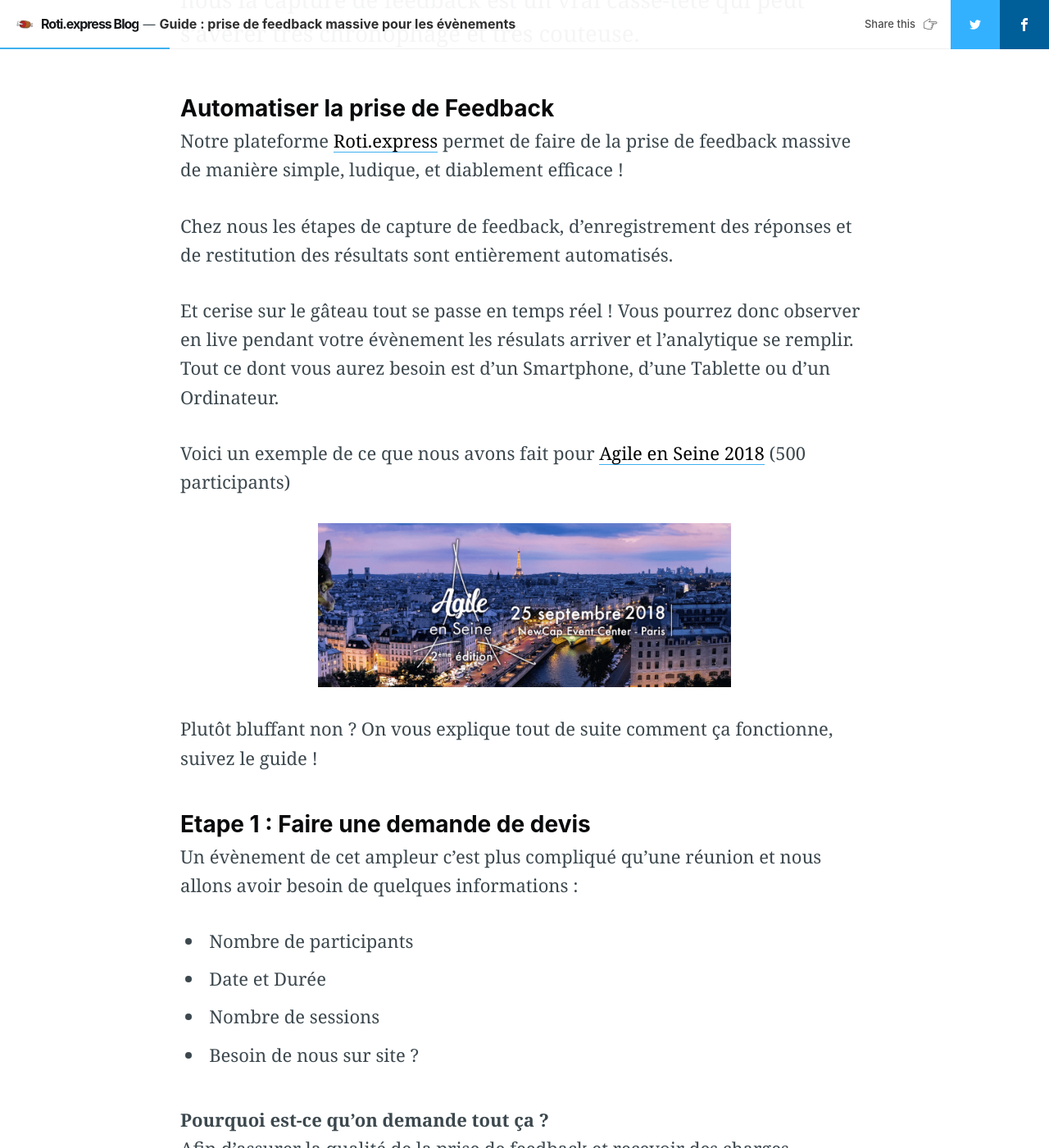
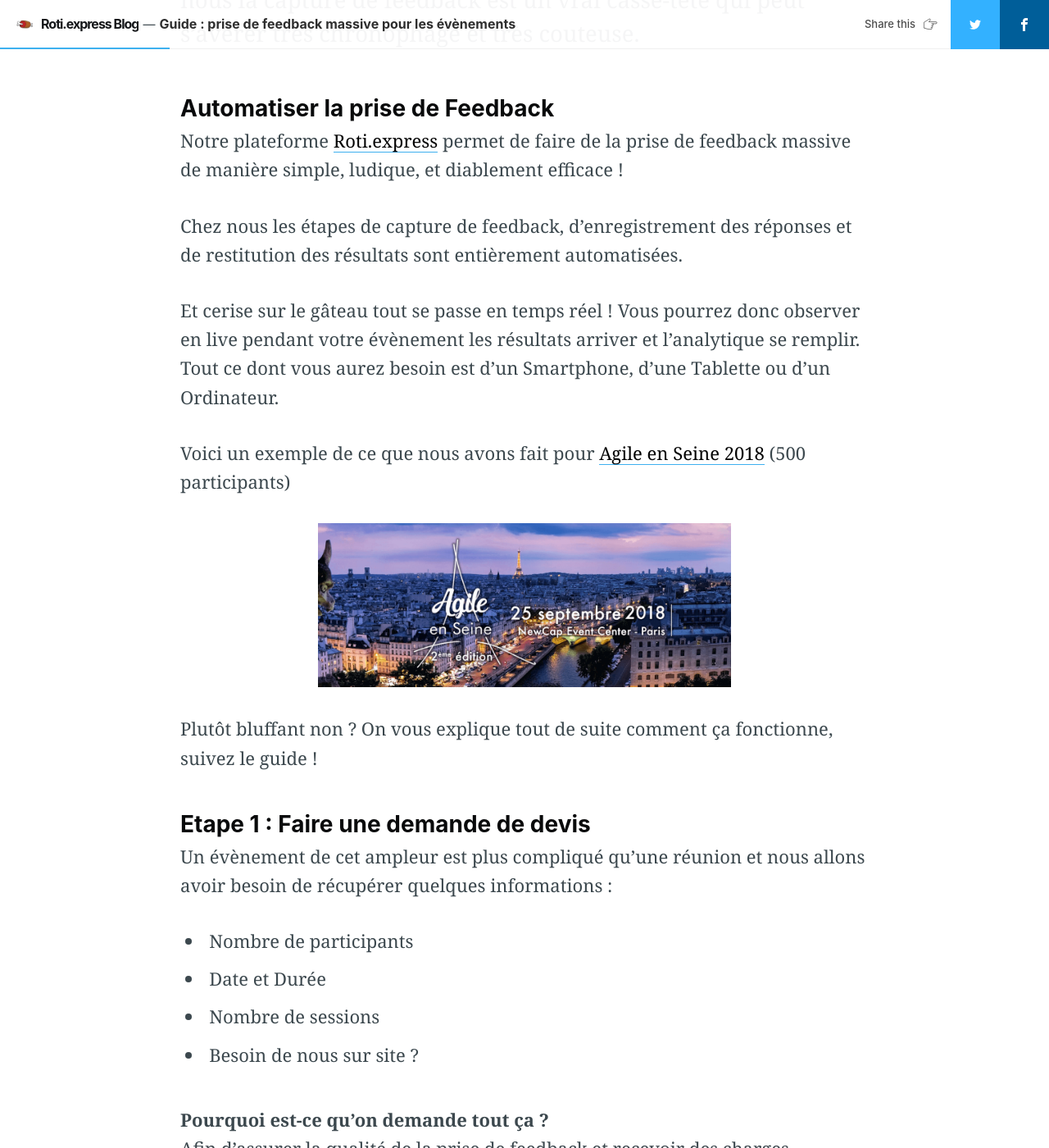
Before and after one commit to rotiexpress/roti-blog-source, a Jekyll site: the page built from _posts/2018-10-16-events.md, in a window 1280 px wide and 1400 px high, scrolled down 1128 px. Shown: the whole window at 82% size. Built offline with Jekyll 4.4.1, drawn with Linux system fonts in a browser that asks for light colours; nearby versions of some CDN libraries; comment, search, counter and statistics services are not loaded; some of the changed text lies outside the part shown.

Commit message:
corrections_event

```diff
--- a/_posts/2018-10-16-events.md
+++ b/_posts/2018-10-16-events.md
@@ -18,9 +18,9 @@
 
 Notre plateforme <a href="https://roti.express">Roti.express</a> permet de faire de la prise de feedback massive de manière simple, ludique, et diablement efficace !
 
-Chez nous les étapes de capture de feedback, d'enregistrement des réponses et de restitution des résultats sont entièrement automatisés.
+Chez nous les étapes de capture de feedback, d'enregistrement des réponses et de restitution des résultats sont entièrement automatisées.
 
-Et cerise sur le gâteau tout se passe en temps réel ! Vous pourrez donc observer en live pendant votre évènement les résulats arriver et l'analytique se remplir. Tout ce dont vous aurez besoin est d'un Smartphone, d'une Tablette ou d'un Ordinateur.
+Et cerise sur le gâteau tout se passe en temps réel ! Vous pourrez donc observer en live pendant votre évènement les résultats arriver et l'analytique se remplir. Tout ce dont vous aurez besoin est d'un Smartphone, d'une Tablette ou d'un Ordinateur.
 
 Voici un exemple de ce que nous avons fait pour <a href="https://roti.express/feedback/aes2018">Agile en Seine 2018</a> (500 participants)
 <a href="https://roti.express/feedback/aes2018"><img src="/assets/images/aes_background1.png" target="blank" alt="drawing" width="60%"/></a>
@@ -28,7 +28,7 @@
 
 ###  Etape 1 : Faire une demande de devis ###
 
-Un évènement de cet ampleur c'est plus compliqué qu'une réunion et nous allons avoir besoin de quelques informations :
+Un évènement de cet ampleur est plus compliqué qu'une réunion et nous allons avoir besoin de récupérer quelques informations :
 <ul>
 <li>Nombre de participants</li>
 <li>Date et Durée</li>
```
Also changed, not shown: other parts of _posts/2018-10-16-events.md (+3 -3 lines).
